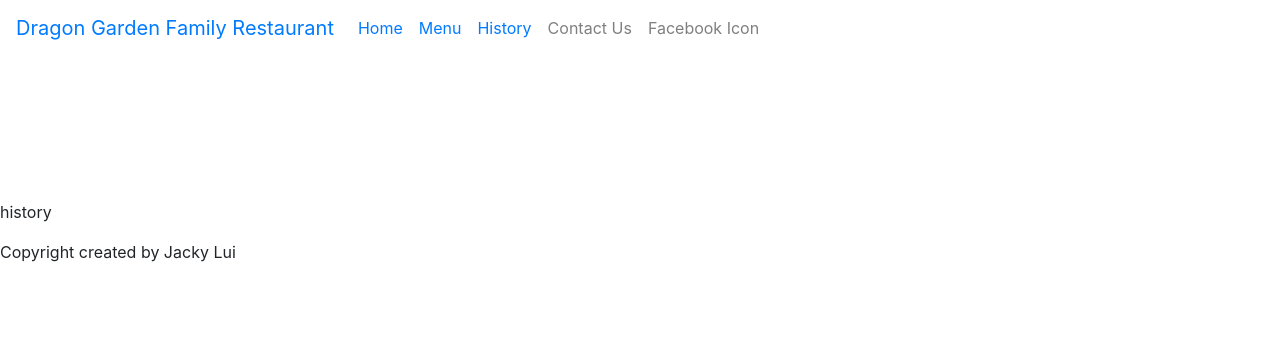
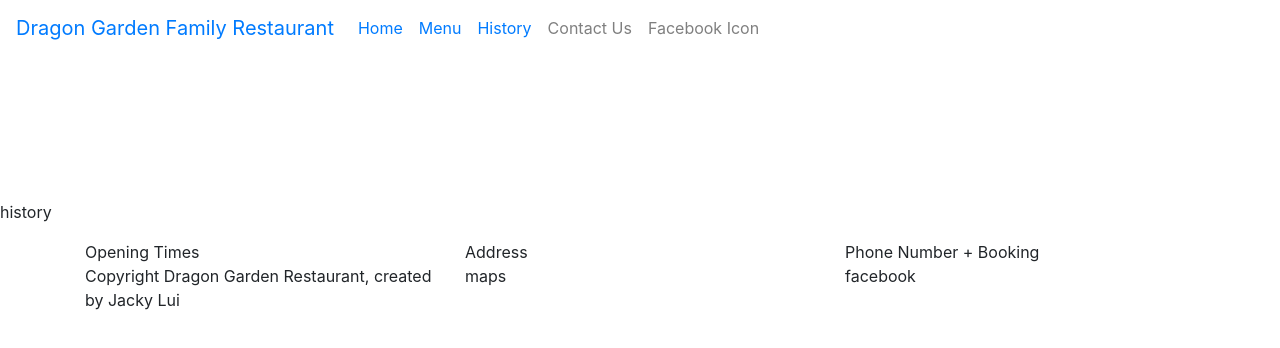
Before and after one commit to Recelis/dragongarden, a React (Create React App) app: page /history in a window 1280 px wide. Shown: the top 348 px of the page. Built offline with nearby package versions, Linux system fonts and the light colour scheme.

Commit message:
layout for footer created

```diff
--- a/src/footer.js
+++ b/src/footer.js
@@ -1,11 +1,28 @@
-import React from 'react';
+import React from "react";
+import Container from "react-bootstrap/Container";
+import Row from "react-bootstrap/Row";
+import Col from "react-bootstrap/Col";
 
 const Footer = () => {
-    return (
-      <div>
-        <p>Copyright created by Jacky Lui</p>
-      </div>
-    )
-  }
+  return (
+    <Container>
+      <Row>
+        <Col xs={4}>Opening Times</Col>
+        <Col xs={4}>Address</Col>
+        <Col xs={4}>Phone Number + Booking</Col>
+      </Row>
+      <Row>
+        <Col xs={4}><p>Copyright Dragon Garden Restaurant, created by Jacky Lui</p></Col>
+        <Col xs={4}>maps</Col>
+        <Col xs={4}>facebook</Col>
+      </Row>
+    </Container>
+  );
+};
 
-  export default Footer;
+export default Footer;
+
+/*
+  <div>
+
+      </div>*/
```
